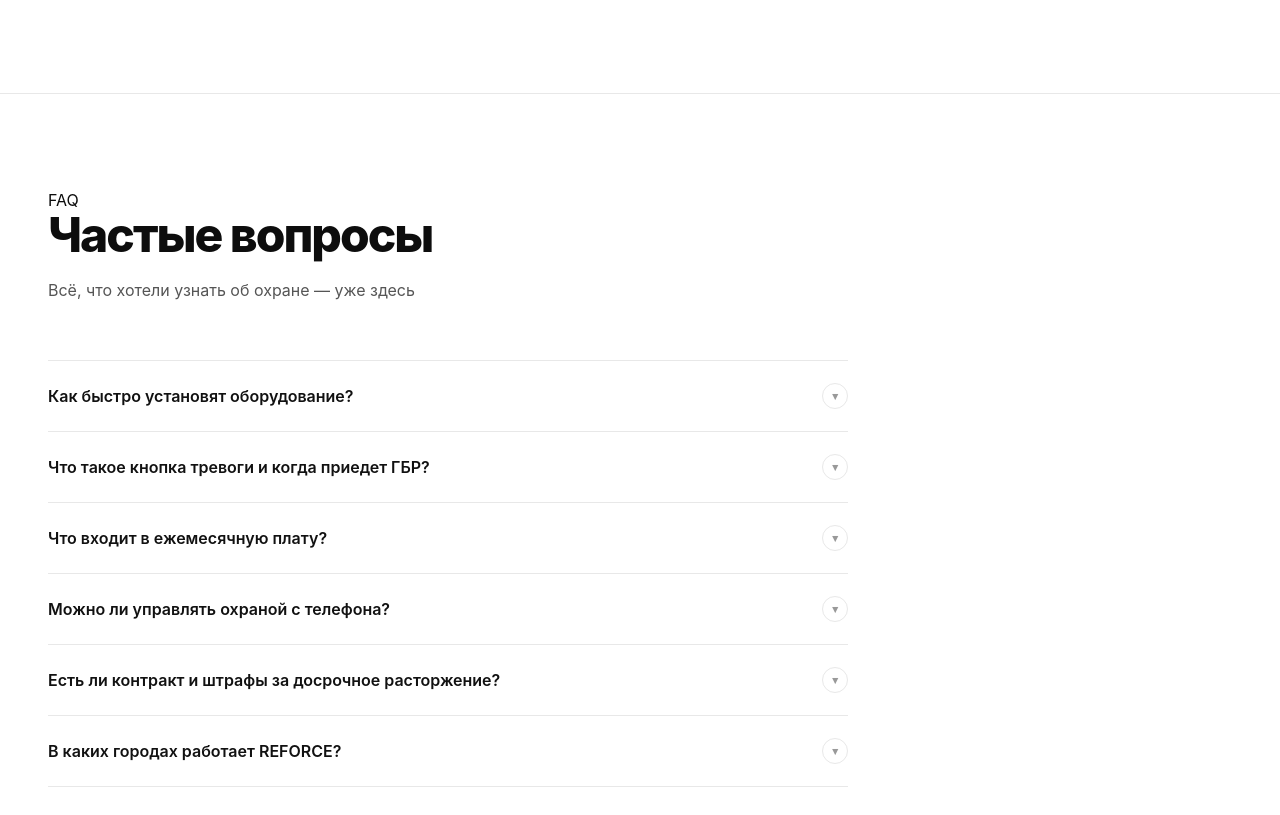
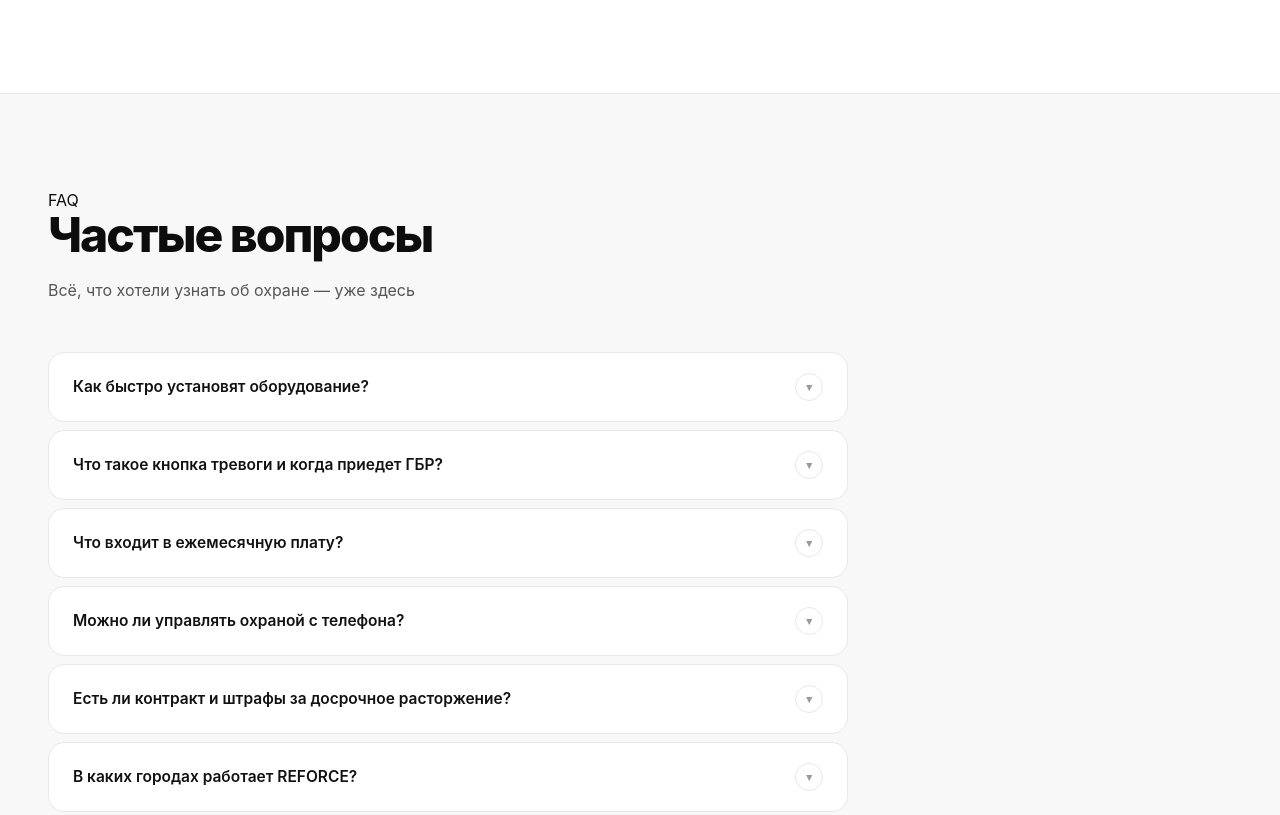
Before and after one commit to nehihico/reforce-design, a plain HTML site: page projects/reforce-market/prototype/concept-main.html in a window 1280 px wide. Shown: the part 5727-6542 px from the top of the page. Drawn offline with Linux system fonts and the light colour scheme.

Commit message:
fix: FAQ — white cards, fill accordion, light bg section

```diff
--- a/projects/reforce-market/prototype/concept-main.html
+++ b/projects/reforce-market/prototype/concept-main.html
@@ -494,17 +494,17 @@ button { cursor: pointer; border: none; font-family: inherit; }
 .city-opt { text-align: left; background: var(--n50); border: 1px solid var(--border); border-radius: 10px; padding: 10px 16px; font-size: 14px; font-weight: 500; color: var(--dark); cursor: pointer; transition: background .12s; font-family: inherit; width: 100%; }
 .city-opt:hover { background: var(--border); }
 /* ─── FAQ ─── */
-.faq-sec { padding: 96px 48px; border-top: 1px solid var(--border); }
-.faq-hd { margin-bottom: 56px; }
+.faq-sec { padding: 96px 48px; border-top: 1px solid var(--border); background: var(--n50); }
+.faq-hd { margin-bottom: 48px; }
 .faq-hd .section-sub { max-width: 480px; margin-top: 16px; }
-.faq-list { max-width: 800px; }
-.faq-item { border-bottom: 1px solid var(--border); }
-.faq-item:first-child { border-top: 1px solid var(--border); }
-.faq-q { width: 100%; display: flex; align-items: center; justify-content: space-between; gap: 16px; padding: 22px 0; font-size: 16px; font-weight: 600; text-align: left; background: none; font-family: inherit; color: var(--dark); cursor: pointer; border: none; transition: color .12s; }
+.faq-list { max-width: 800px; display: flex; flex-direction: column; gap: 8px; }
+.faq-item { background: #fff; border: 1px solid var(--border); border-radius: 16px; overflow: hidden; transition: border-color .2s, box-shadow .2s; }
+.faq-item.open { border-color: #ddd; box-shadow: 0 4px 20px rgba(0,0,0,.06); }
+.faq-q { width: 100%; display: flex; align-items: center; justify-content: space-between; gap: 16px; padding: 20px 24px; font-size: 15.5px; font-weight: 600; text-align: left; background: none; font-family: inherit; color: var(--dark); cursor: pointer; border: none; transition: color .12s; }
 .faq-q:hover { color: var(--red); }
-.faq-chevron { width: 26px; height: 26px; border-radius: 50%; border: 1.5px solid var(--border); display: flex; align-items: center; justify-content: center; flex-shrink: 0; color: var(--n400); font-size: 11px; transition: transform .2s, border-color .2s; }
-.faq-item.open .faq-chevron { transform: rotate(180deg); border-color: var(--red); color: var(--red); }
-.faq-a { display: none; padding-bottom: 22px; font-size: 14px; color: var(--n600); line-height: 1.7; max-width: 680px; }
+.faq-chevron { width: 28px; height: 28px; border-radius: 50%; border: 1.5px solid var(--border); display: flex; align-items: center; justify-content: center; flex-shrink: 0; color: var(--n400); font-size: 11px; transition: transform .2s, border-color .2s, background .2s; }
+.faq-item.open .faq-chevron { transform: rotate(180deg); border-color: var(--red); color: var(--red); background: rgba(212,43,43,.06); }
+.faq-a { display: none; padding: 0 24px 20px; font-size: 14px; color: var(--n600); line-height: 1.75; }
 .faq-item.open .faq-a { display: block; }
 @media (max-width: 1024px) { .faq-sec { padding: 72px 24px; } }
 </style>
```
